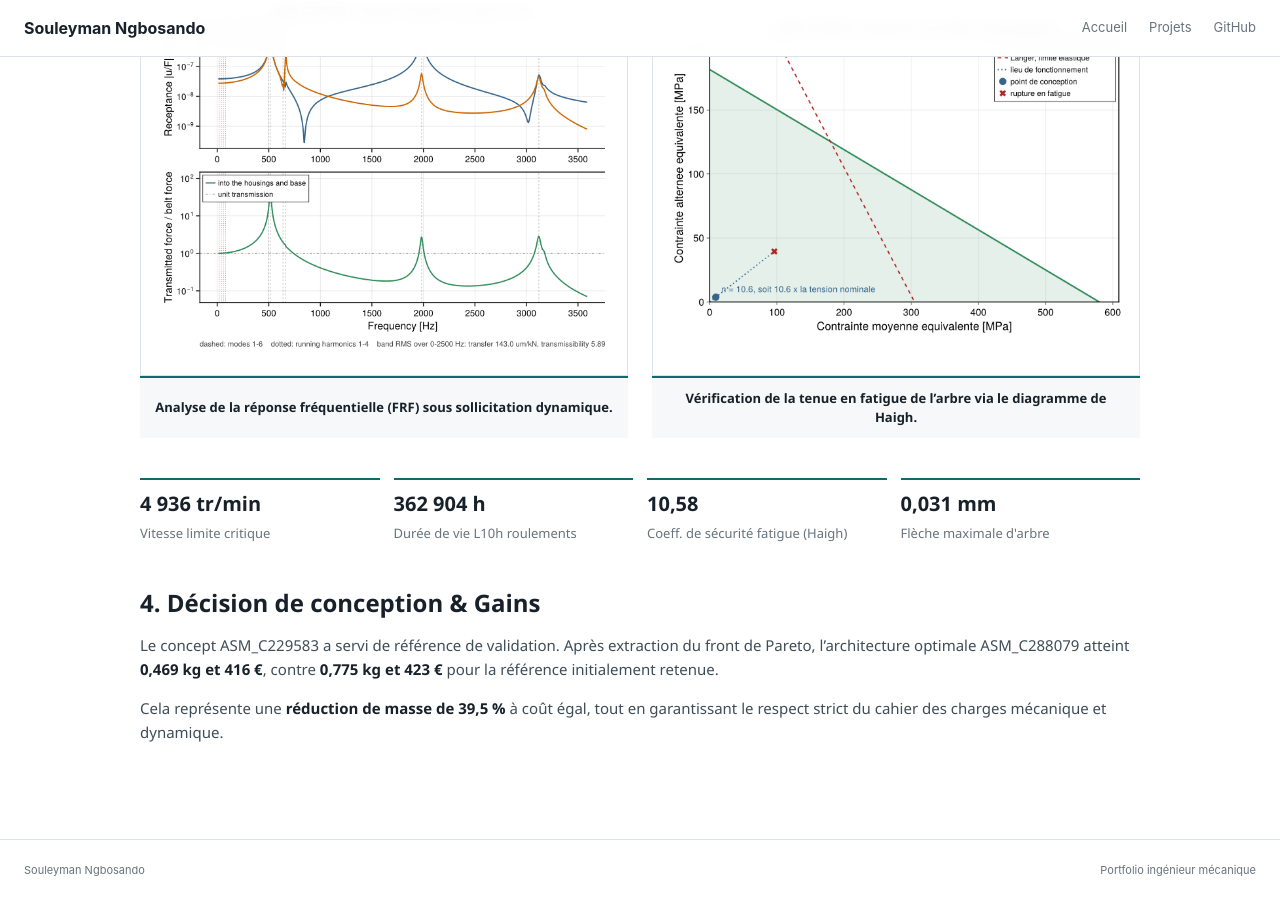
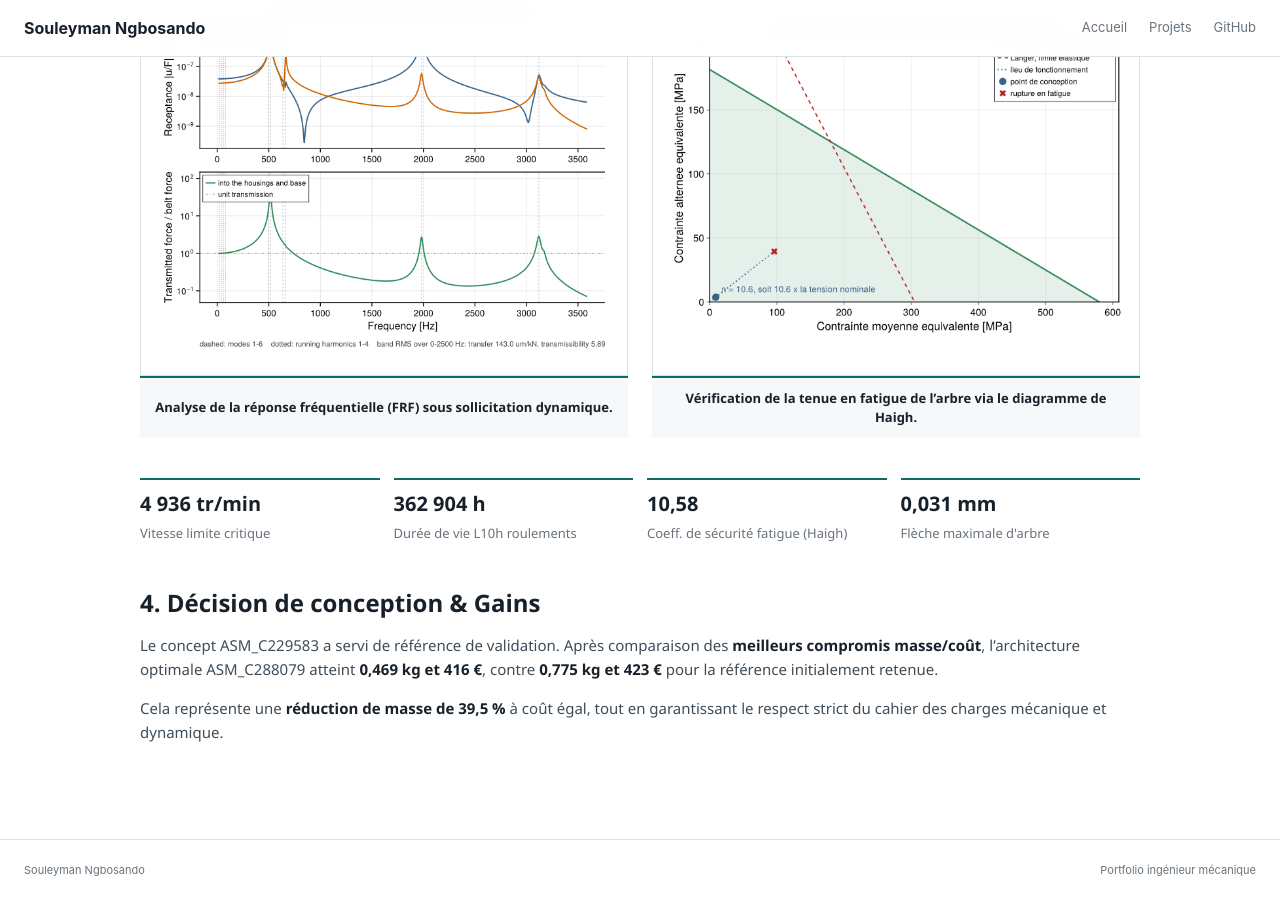
Before and after one commit to Ngbosando/Ngbosando.github.io, a Jekyll site: the page built from _projects/mechanical-assembly-design/index.md, in a window 1280 px wide and 900 px high, scrolled down 3886 px. Built offline with Jekyll 4.4.1, drawn with Linux system fonts in a browser that asks for light colours; some of the changed text lies outside the part shown.

Commit message:
Update selection terminology and comparison details

```diff
--- a/_projects/mechanical-assembly-design/index.md
+++ b/_projects/mechanical-assembly-design/index.md
@@ -18,7 +18,7 @@
   <div><b>Grammaire</b><small>314 928 possibles<br>14 624 échantillonnés</small></div>
   <div><b>Filtrage analytique</b><small>2 266 admissibles<br>2 000 après Campbell</small></div>
   <div><b>CAO + FEM</b><small>1 935 calculés<br>1 654 validés</small></div>
-  <div><b>Sélection Pareto</b><small>51 solutions efficaces<br>9 architectures retenues</small></div>
+  <div><b>Compromis optimaux</b><small>51 solutions optimales<br>9 architectures retenues</small></div>
 </div>
 
 <div class="figure-pair equal-figures">
@@ -79,6 +79,6 @@
 
 ## 4. Décision de conception & Gains
 
-Le concept `ASM_C229583` a servi de référence de validation. Après extraction du front de Pareto, l'architecture optimale `ASM_C288079` atteint **0,469 kg et 416 €**, contre **0,775 kg et 423 €** pour la référence initialement retenue.
+Le concept `ASM_C229583` a servi de référence de validation. Après comparaison des **meilleurs compromis masse/coût**, l'architecture optimale `ASM_C288079` atteint **0,469 kg et 416 €**, contre **0,775 kg et 423 €** pour la référence initialement retenue.
 
 Cela représente une **réduction de masse de 39,5 %** à coût égal, tout en garantissant le respect strict du cahier des charges mécanique et dynamique.
```
